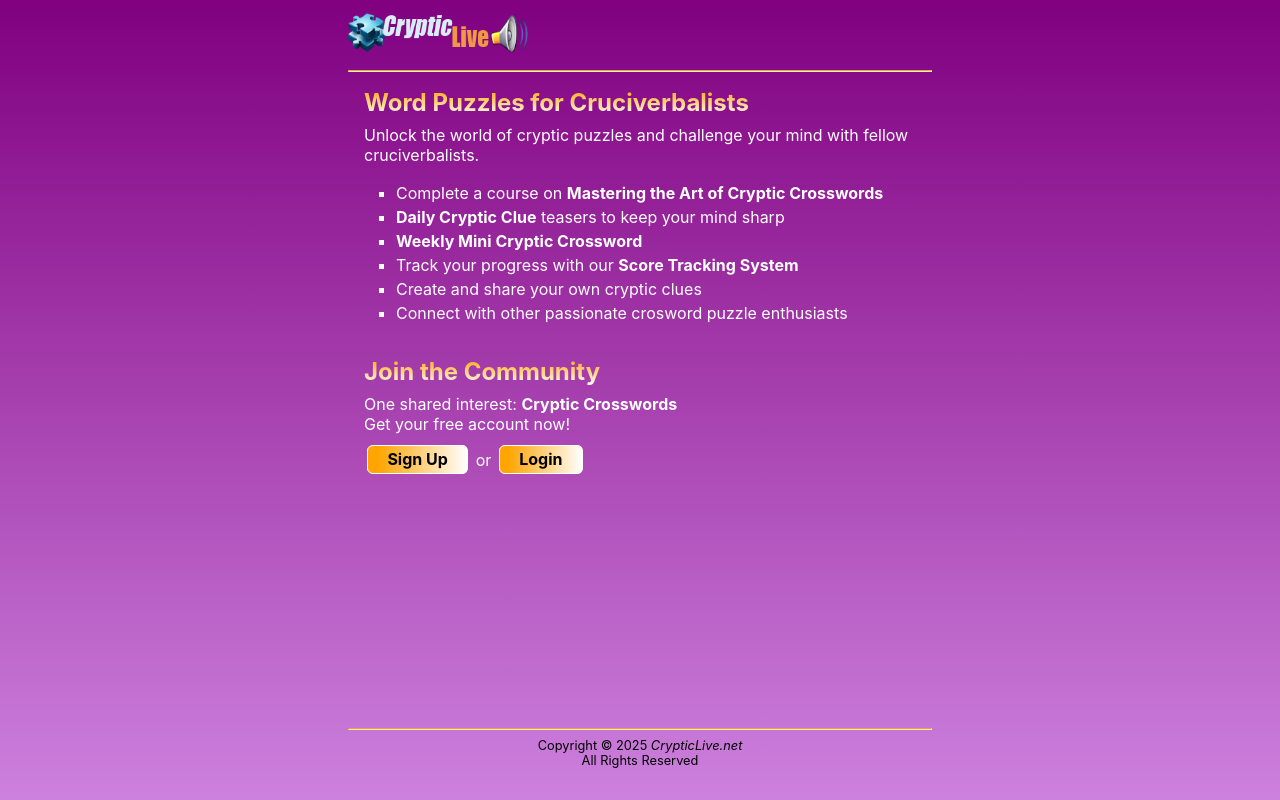
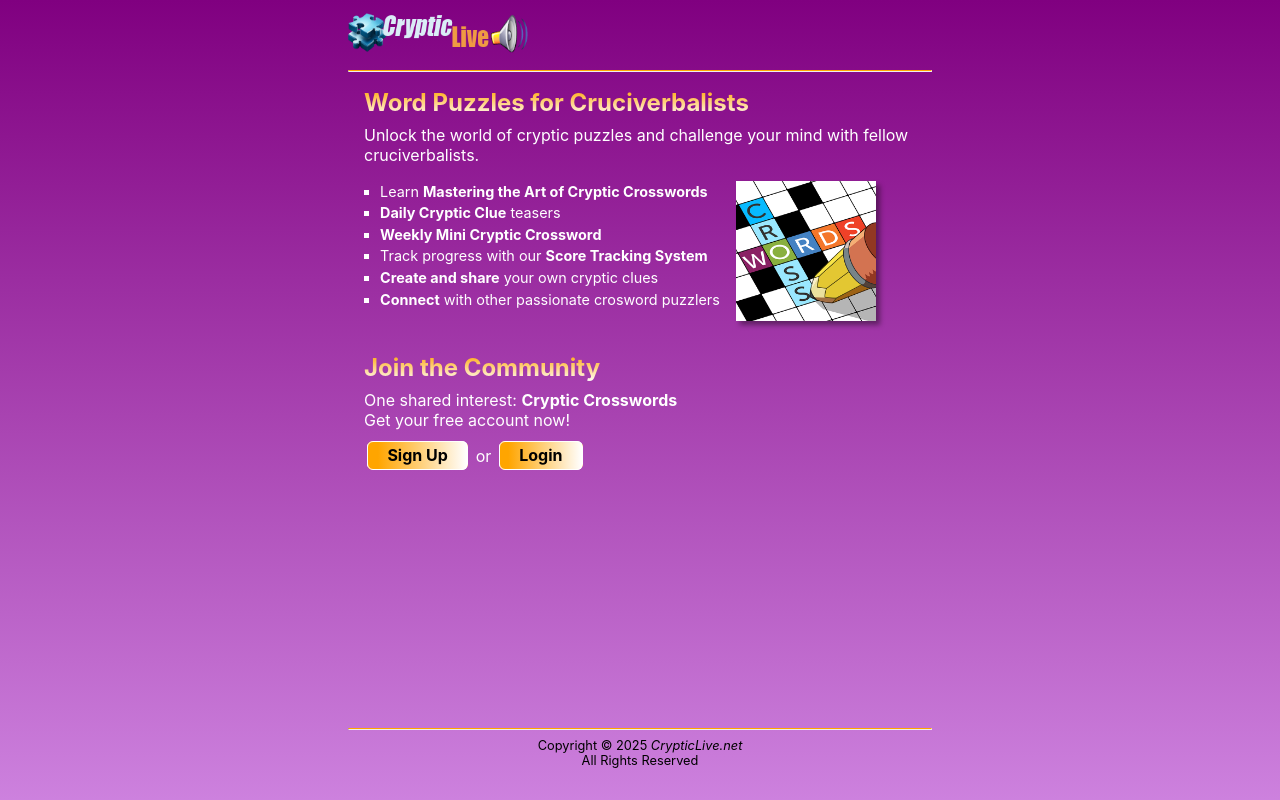
Before and after one commit to pambe525/cryptic-live, a Next.js app: page / in a window 1280 px wide. Built offline with nearby package versions, Linux system fonts and the light colour scheme.

Commit message:
Added image to home and wording changes

```diff
--- a/app/index.module.css
+++ b/app/index.module.css
@@ -1,8 +1,17 @@
 .listitem {
   line-height: 1.5;
-  font-size: 1rem;
+  font-size: 0.9rem;
   list-style-type: square;
-  padding-inline-start: 2rem;
+  padding-inline-start: 1rem;
+  padding-inline-end: 1rem;
+}
+
+.side_by_side {
+  display: flex;
+}
+
+.img_shadow {
+  box-shadow: 4px 4px 5px rgba(0, 0, 0, 0.4);
 }
 
 .grid {
@@ -10,7 +19,7 @@
   align-items: center;
   justify-content: center;
   flex-wrap: wrap;
-  max-width: 800px;
+  max-width: 600px;
   margin-top: 3rem;
 }
 
--- a/app/page.js
+++ b/app/page.js
@@ -15,14 +15,17 @@ export default function Home() {
         <p>
           Unlock the world of cryptic puzzles and challenge your mind with fellow cruciverbalists.
         </p>
-        <ul className={styles.listitem}>
-          <li>Complete a course on <b>Mastering the Art of Cryptic Crosswords</b></li>
-          <li><b>Daily Cryptic Clue</b> teasers to keep your mind sharp</li>
-          <li><b>Weekly Mini Cryptic Crossword</b></li>
-          <li>Track your progress with our <b>Score Tracking System</b></li>
-          <li>Create and share your own cryptic clues </li>
-          <li>Connect with other passionate crosword puzzle enthusiasts</li>
-        </ul>
+        <div className={styles.side_by_side}>
+          <ul className={styles.listitem}>
+            <li>Learn <b>Mastering the Art of Cryptic Crosswords</b></li>
+            <li><b>Daily Cryptic Clue</b> teasers</li>
+            <li><b>Weekly Mini Cryptic Crossword</b></li>
+            <li>Track progress with our <b>Score Tracking System</b></li>
+            <li><b>Create and share</b> your own cryptic clues </li>
+            <li><b>Connect</b> with other passionate crosword puzzlers</li>
+          </ul>
+          <Image className={styles.img_shadow} src="/crossword.png" alt="Crossword" width={140} height={140} priority />
+        </div>
       </section>
 
       <section>
```
Also changed, not shown: public/crossword.png (added).
